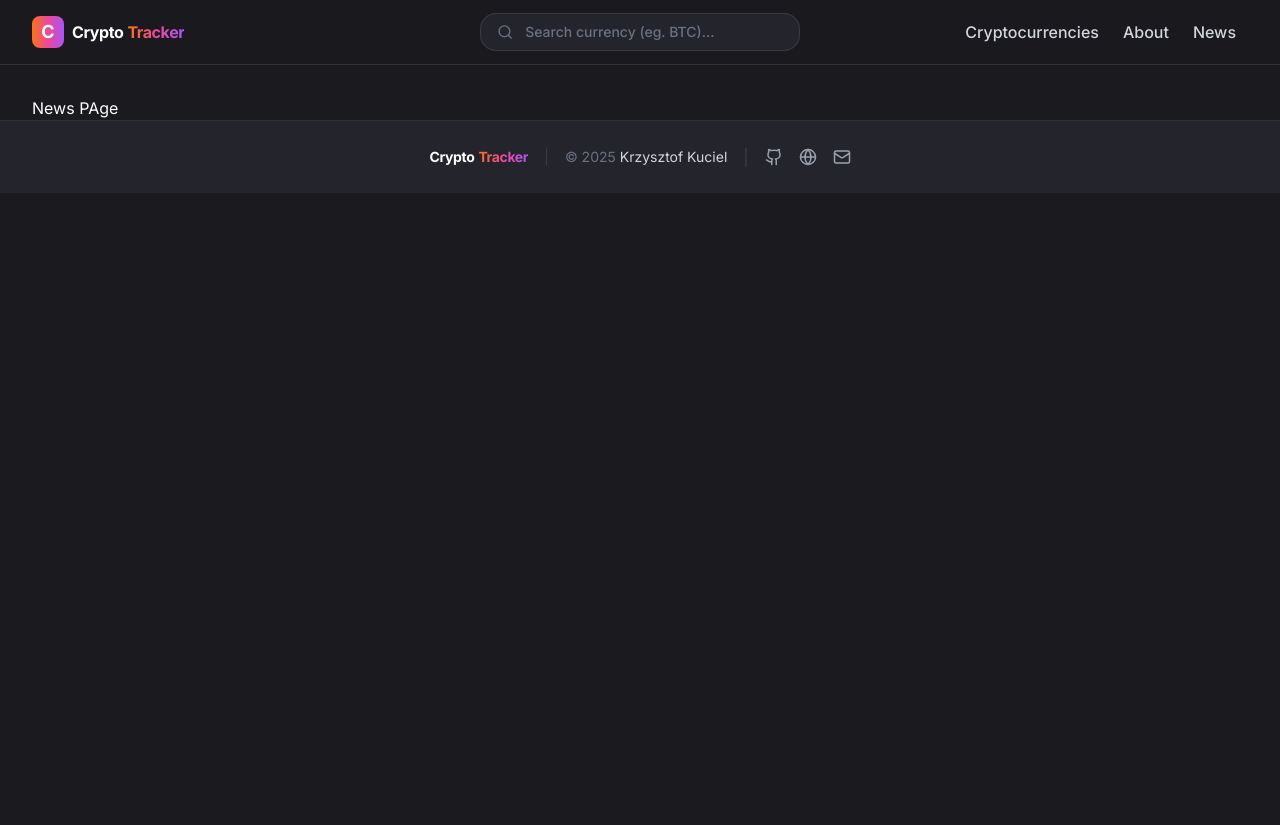
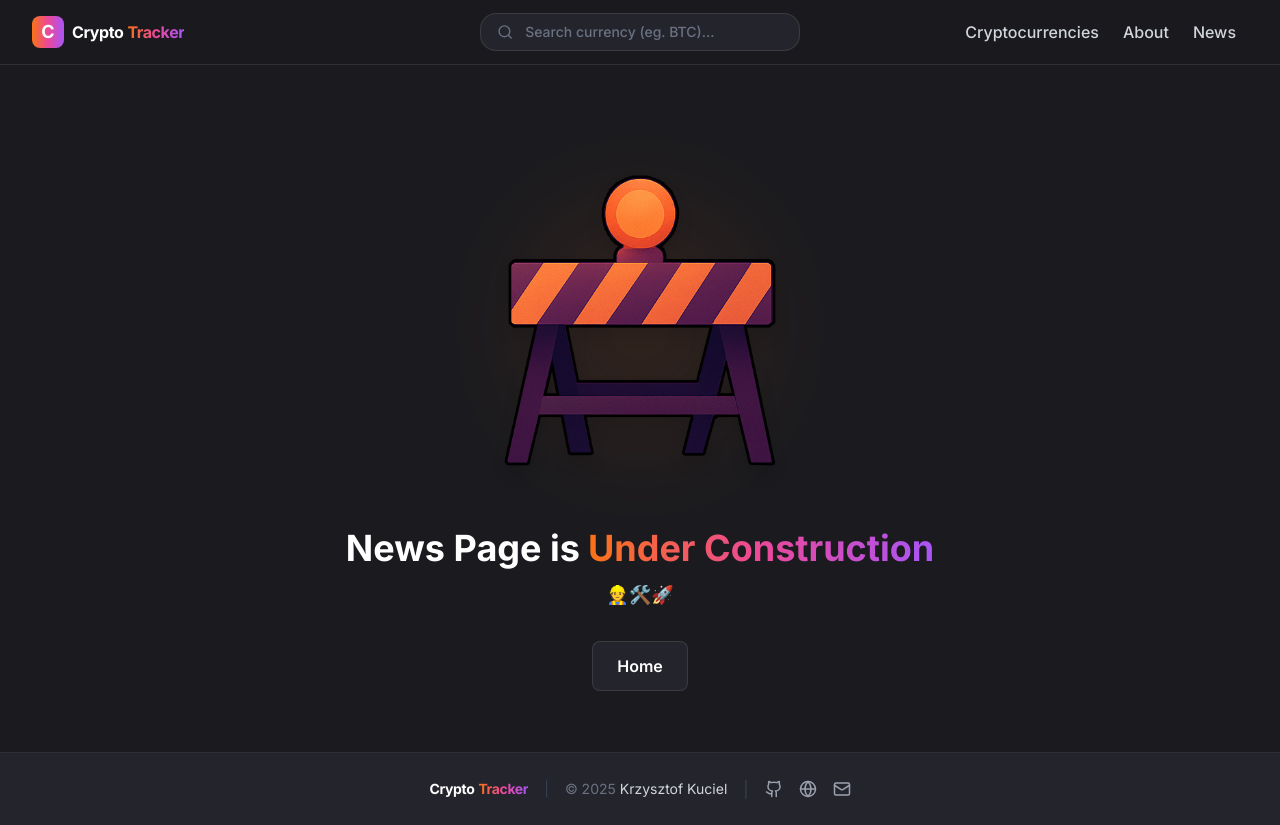
Before and after one commit to KucielKrzysztof/Crypto-tracker-app, a React (Vite) app: page /news in a window 1280 px wide. Before the commit the page ends 800 px from the top, so only its background shows below. Built offline with nearby package versions, Linux system fonts and the light colour scheme.

Commit message:
feat: implement lazy loading, sticky footer, scroll-to-top and news placeholder

```diff
--- a/src/App.jsx
+++ b/src/App.jsx
@@ -2,7 +2,7 @@ import routes from "./router";
 import { BrowserRouter, useRoutes } from "react-router-dom";
 import { QueryClient, QueryClientProvider } from "@tanstack/react-query";
 import { ReactQueryDevtools } from "@tanstack/react-query-devtools";
-import FullPageSpinner from "./ui/FullPageSpinner";
+import ScrollToTop from "./ui/ScrollToTop";
 
 function AppRoutes() {
 	return useRoutes(routes);
@@ -16,6 +16,7 @@ function App() {
 			<QueryClientProvider client={queryClient}>
 				<ReactQueryDevtools initialIsOpen={false} />
 				<BrowserRouter>
+					<ScrollToTop />
 					<AppRoutes />
 				</BrowserRouter>
 			</QueryClientProvider>
--- a/src/Pages/News/News.jsx
+++ b/src/Pages/News/News.jsx
@@ -1,5 +1,11 @@
+import PageUnderConstruction from "../../ui/PageUnderConstruction";
+
 function News() {
-	return <div>News PAge</div>;
+	return (
+		<>
+			<PageUnderConstruction name="News Page" />
+		</>
+	);
 }
 
 export default News;
--- a/src/router.jsx
+++ b/src/router.jsx
@@ -1,12 +1,15 @@
 import { Navigate } from "react-router-dom";
+import { lazy } from "react";
 
 import AppLayout from "./ui/AppLayout";
-import Homepage from "./Pages/Homepage/Homepage";
-import PageNotFound from "./Pages/PageNotFound";
-import Cryptocurrencies from "./Pages/Cryptocurrencies/Cryptocurrencies";
-import About from "./Pages/About/About";
-import News from "./Pages/News/News";
-import CoinPage from "./Pages/CoinPage/CoinPage";
+
+const Homepage = lazy(() => import("./Pages/Homepage/Homepage"));
+const Cryptocurrencies = lazy(() => import("./Pages/Cryptocurrencies/Cryptocurrencies"));
+const About = lazy(() => import("./Pages/About/About"));
+const News = lazy(() => import("./Pages/News/News"));
+const CoinPage = lazy(() => import("./Pages/CoinPage/CoinPage"));
+
+const PageNotFound = lazy(() => import("./Pages/PageNotFound"));
 
 const routes = [
 	{
--- a/src/services/apiCrypto.js
+++ b/src/services/apiCrypto.js
@@ -3,7 +3,7 @@ import axios from "axios";
 export async function getCryptoData() {
 	try {
 		const res = await axios.get(
-			"https://api.coingecko.com/api/v3/coins/markets?vs_currency=usd&order=market_cap_desc&per_page=20&page=1&sparkline=true&price_change_percentage=24h"
+			"https://api.coingecko.com/api/v3/coins/markets?vs_currency=usd&order=market_cap_desc&per_page=100&page=1&sparkline=true&price_change_percentage=24h"
 		);
 		return res.data;
 	} catch (error) {
--- a/src/ui/AppLayout.jsx
+++ b/src/ui/AppLayout.jsx
@@ -1,14 +1,20 @@
-import { Outlet } from "react-router-dom";
+import { Outlet, useLocation } from "react-router-dom";
+import { Suspense } from "react";
+
 import Navbar from "./Navbar/Navbar";
 import Footer from "./Footer";
+import FullPageSpinner from "./FullPageSpinner";
 
 function AppLayout() {
+	const location = useLocation();
 	return (
-		<div className="min-h-screen font-sans text-white selection:bg-primary selection:text-white">
+		<div className="flex flex-col min-h-screen font-sans text-white selection:bg-primary selection:text-white">
 			<Navbar />
 
-			<main className="max-w-7xl mx-auto px-4 sm:px-6 lg:px-8 pt-24 ">
-				<Outlet />
+			<main className=" flex-1 max-w-7xl mx-auto px-4 sm:px-6 lg:px-8 pt-24 ">
+				<Suspense key={location.key} fallback={<FullPageSpinner />}>
+					<Outlet />
+				</Suspense>
 			</main>
 			<Footer />
 		</div>
--- /dev/null
+++ b/src/ui/PageUnderConstruction.jsx
@@ -0,0 +1,28 @@
+import image from "../assets/underconstruct.png";
+import Button from "./Button";
+import { useNavigate } from "react-router-dom";
+
+function PageUnderConstruction({ name = "Page" }) {
+	const navigate = useNavigate();
+	return (
+		<div className="flex flex-col items-center justify-center min-h-[82vh] text-center animate-in fade-in zoom-in duration-500 px-4">
+			<div className="relative mb-8">
+				<div className="absolute top-1/2 left-1/2 -translate-x-1/2 -translate-y-1/2 w-2/3 h-2/3 bg-primary/20 rounded-full blur-3xl animate-pulse"></div>
+				<img src={image} alt="Under Construction" className="relative z-10 w-64 md:w-80 h-auto object-contain drop-shadow-xl" />
+			</div>
+
+			<h1 className="text-3xl md:text-4xl font-bold text-white mb-3">
+				{name} is
+				<span className="ml-2 text-transparent bg-clip-text bg-brand-gradient">Under Construction</span>
+			</h1>
+
+			<p className="text-gray-400 max-w-md text-lg mb-8 leading-relaxed">👷🛠️🚀</p>
+
+			<Button onClick={() => navigate("/")} variant="secondary">
+				Home
+			</Button>
+		</div>
+	);
+}
+
+export default PageUnderConstruction;
--- /dev/null
+++ b/src/ui/ScrollToTop.jsx
@@ -0,0 +1,14 @@
+import { useEffect } from "react";
+import { useLocation } from "react-router-dom";
+
+function ScrollToTop() {
+	const { pathname } = useLocation();
+
+	useEffect(() => {
+		window.scrollTo(0, 0);
+	}, [pathname]);
+
+	return null;
+}
+
+export default ScrollToTop;
```
Also changed, not shown: src/assets/underconstruct.png (added).
